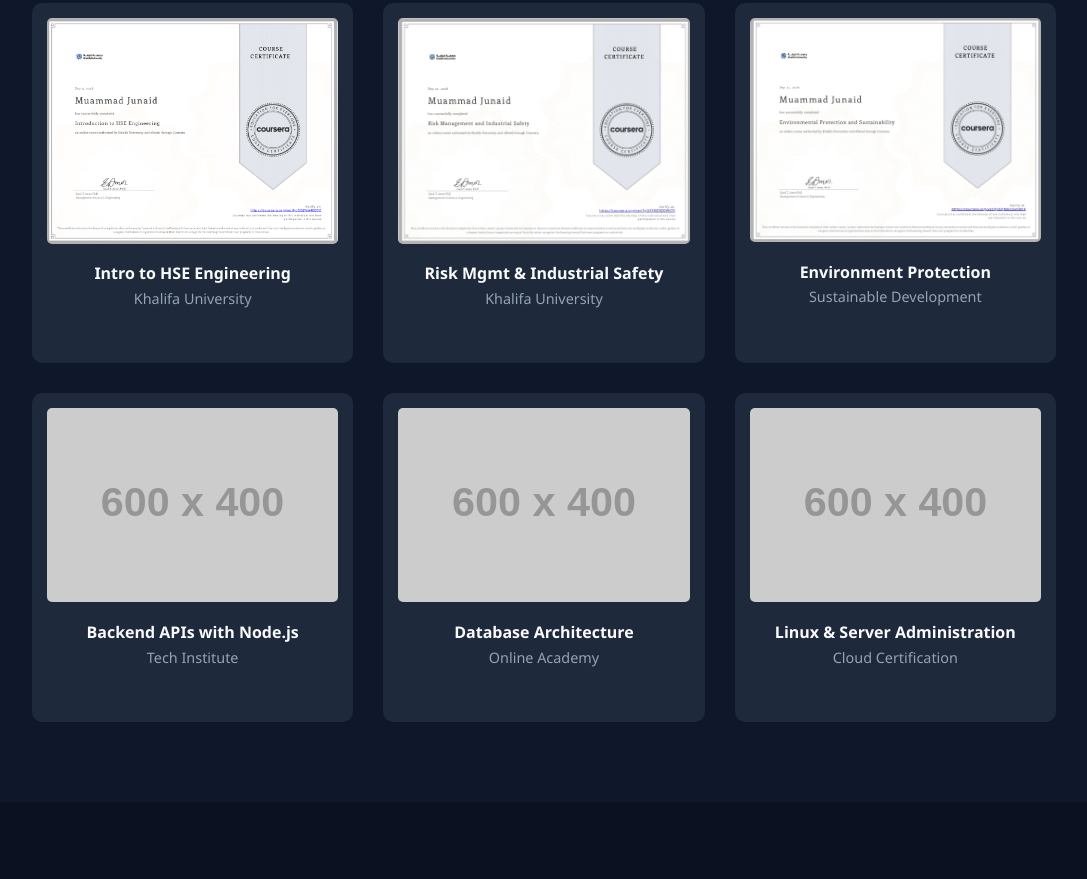
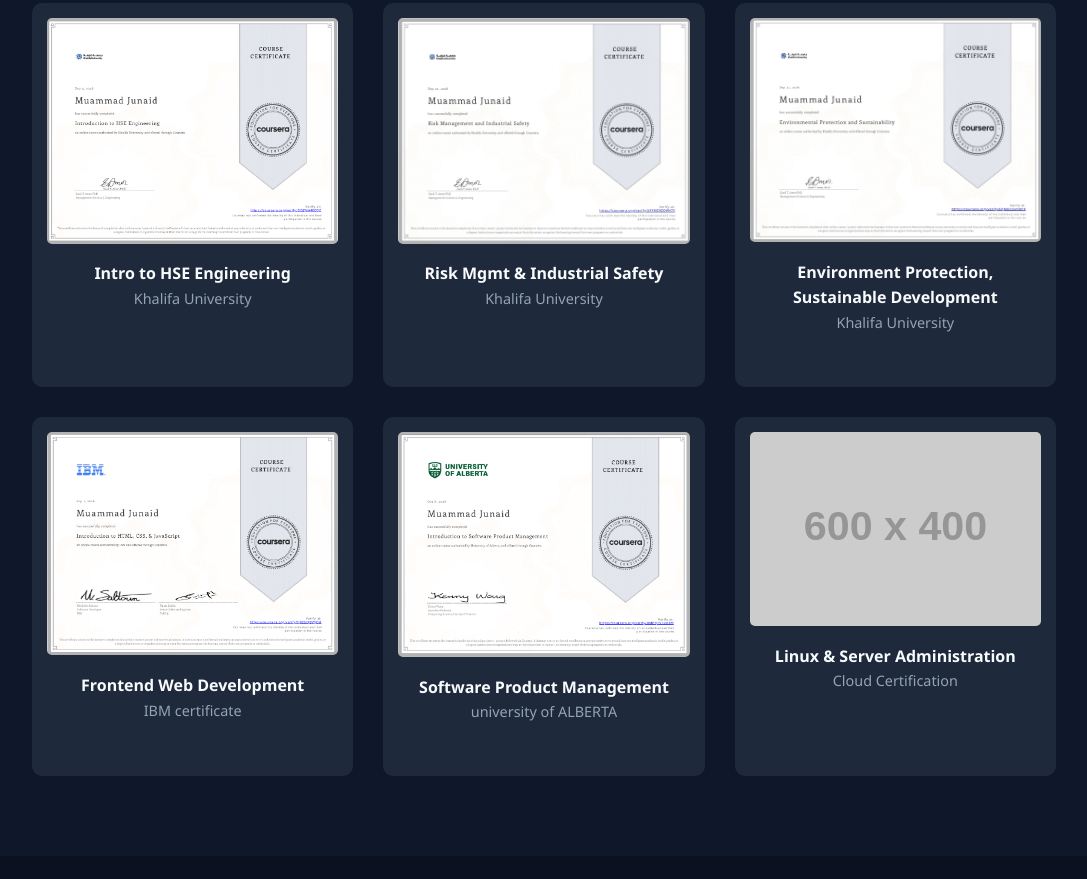
Before and after one commit to realjunaidrao/MY-PORTFOLIO, a plain HTML site: page certificates.html in a window 1280 px wide. Shown: the part 511-1390 px from the top of the page, without its empty margins (96-1183 px from the left). Drawn offline with Linux system fonts and the light colour scheme; placeholder pictures from the web are drawn by us.

Commit message:
Update portfolio certificates

```diff
--- a/certificates.html
+++ b/certificates.html
@@ -345,22 +345,22 @@
             <!-- Certificate 3 -->
             <div class="cert-card interactive-cert">
                 <img src="/images/third.jpeg" alt="Environmental Science" class="cert-img">
-                <h4>Environment Protection </h4>
-                <p>Sustainable Development</p>
+                <h4>Environment Protection, Sustainable Development</h4>
+                <p>Khalifa University</p>
                 <span class="click-hint"><i class="fas fa-search-plus"></i> Click to view</span>
             </div>
             <!-- Certificate 4 -->
             <div class="cert-card interactive-cert">
-                <img src="https://via.placeholder.com/600x400?text=Node.js+and+Express" alt="Node.js and Express" class="cert-img">
-                <h4>Backend APIs with Node.js</h4>
-                <p>Tech Institute</p>
+                <img src="/images/4th.png" alt="Frontend Web Development" class="cert-img">
+                <h4>Frontend Web Development</h4>
+                <p>IBM certificate </p>
                 <span class="click-hint"><i class="fas fa-search-plus"></i> Click to view</span>
             </div>
             <!-- Certificate 5 -->
             <div class="cert-card interactive-cert">
-                <img src="https://via.placeholder.com/600x400?text=Database+Management" alt="MongoDB Database Management" class="cert-img">
-                <h4>Database Architecture</h4>
-                <p>Online Academy</p>
+                <img src="/images/5th.png" alt="Software Product Management" class="cert-img">
+                <h4>Software Product Management</h4>
+                <p>university of ALBERTA </p>
                 <span class="click-hint"><i class="fas fa-search-plus"></i> Click to view</span>
             </div>
             <!-- Certificate 6 -->
```
Also changed, not shown: images/4th.png (added), images/5th.png (added).
